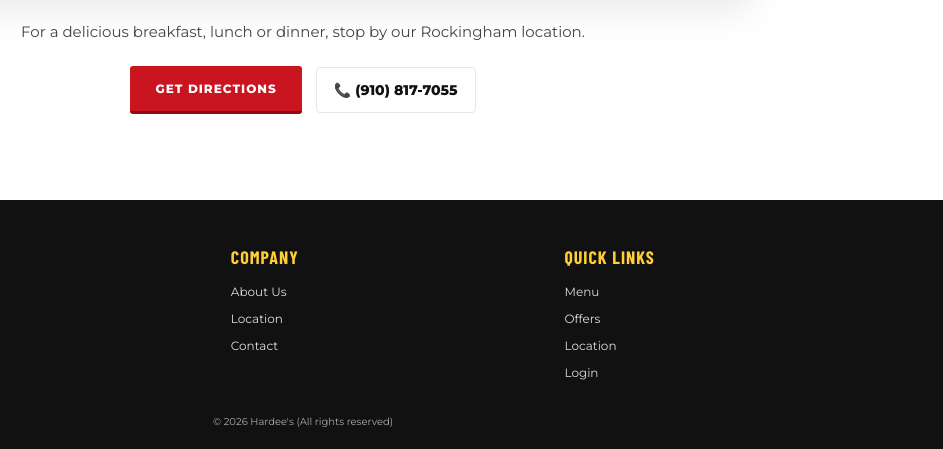
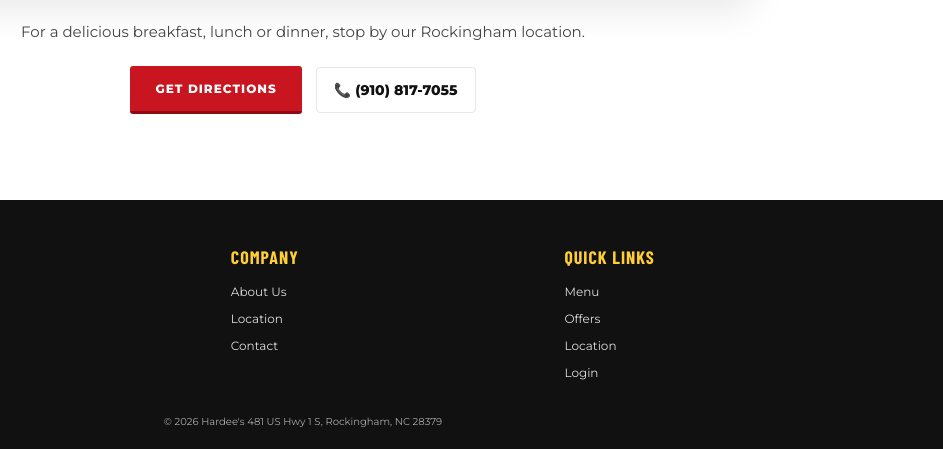
Before and after one commit to tejashwini05-source/hardees_website, a plain HTML site: page index.html in a window 1280 px wide. Shown: the part 5015-5464 px from the top of the page, 337-1280 px from the left. Drawn offline with nearby package versions, Linux system fonts and the light colour scheme; a web font is replaced by a local one.

Commit message:
Add files via upload

```diff
--- a/index.html
+++ b/index.html
@@ -134,7 +134,7 @@
   <footer class="site-footer"><div class="footer-main"><div class="footer-brand"><img src="assets/hardees_logo_footer_white.png" alt="Hardee's logo"><p>Hand-crafted food, made for you.</p></div>
     <div class="footer-column"><h3>COMPANY</h3><a href="https://www.hardees.com/about-us" target="_blank" rel="noopener">About Us</a><a href="https://www.hardees.com/locations" target="_blank" rel="noopener">Location</a><a href="https://www.hardees.com/contact-us" target="_blank" rel="noopener">Contact</a></div>
     <div class="footer-column"><h3>QUICK LINKS</h3><a href="#menu">Menu</a><a href="#offers">Offers</a><a href="#location">Location</a><a href="#login" data-open-login>Login</a></div>
-  </div><small>© 2026 Hardee's (All rights reserved)</small></footer>
+  </div><small>© 2026 Hardee's 481 US Hwy 1 S, Rockingham, NC 28379</small></footer>
 
   <div class="modal-backdrop" id="login-modal" aria-hidden="true"><section class="login-modal" role="dialog" aria-modal="true" aria-labelledby="login-title"><button class="modal-close" type="button" aria-label="Close login">×</button><p class="eyebrow">TEAM ACCESS</p><h2 id="login-title">LOGIN</h2><form id="login-form"><label for="login-role">Login as</label><select id="login-role" required><option value="staff">Staff</option><option value="admin">Admin</option></select><label for="login-email">Email / Username</label><input id="login-email" type="text" placeholder="Enter your email or username" required><label for="login-password">Password</label><input id="login-password" type="password" placeholder="Enter your password" required><button class="button button-yellow" type="submit">LOGIN</button><p class="login-note">Demo login interface — connect your authentication system to enable secure staff and admin access.</p></form></section></div>
   <div class="lightbox" id="gallery-lightbox" aria-hidden="true" role="dialog" aria-modal="true" aria-label="Photo viewer">
```
